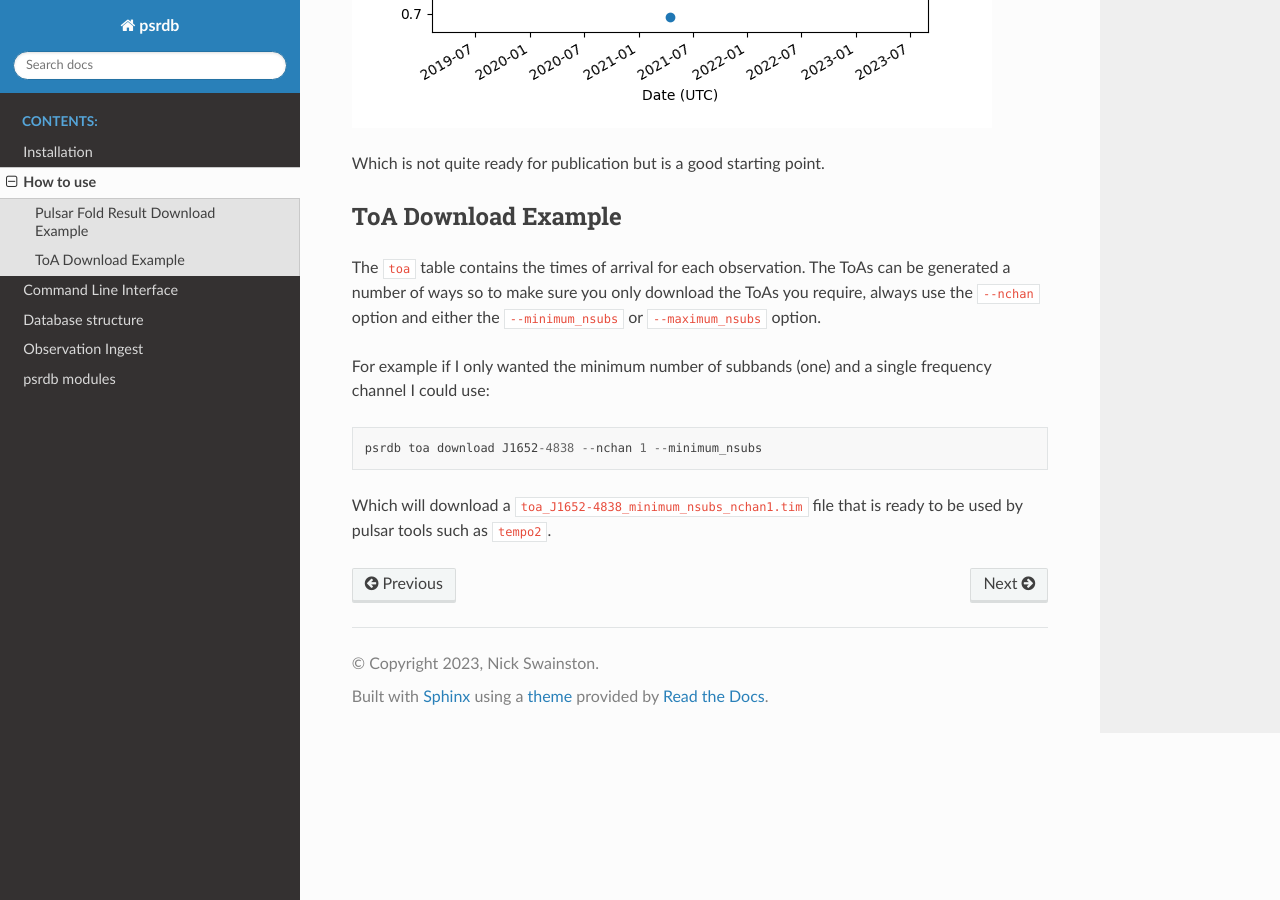
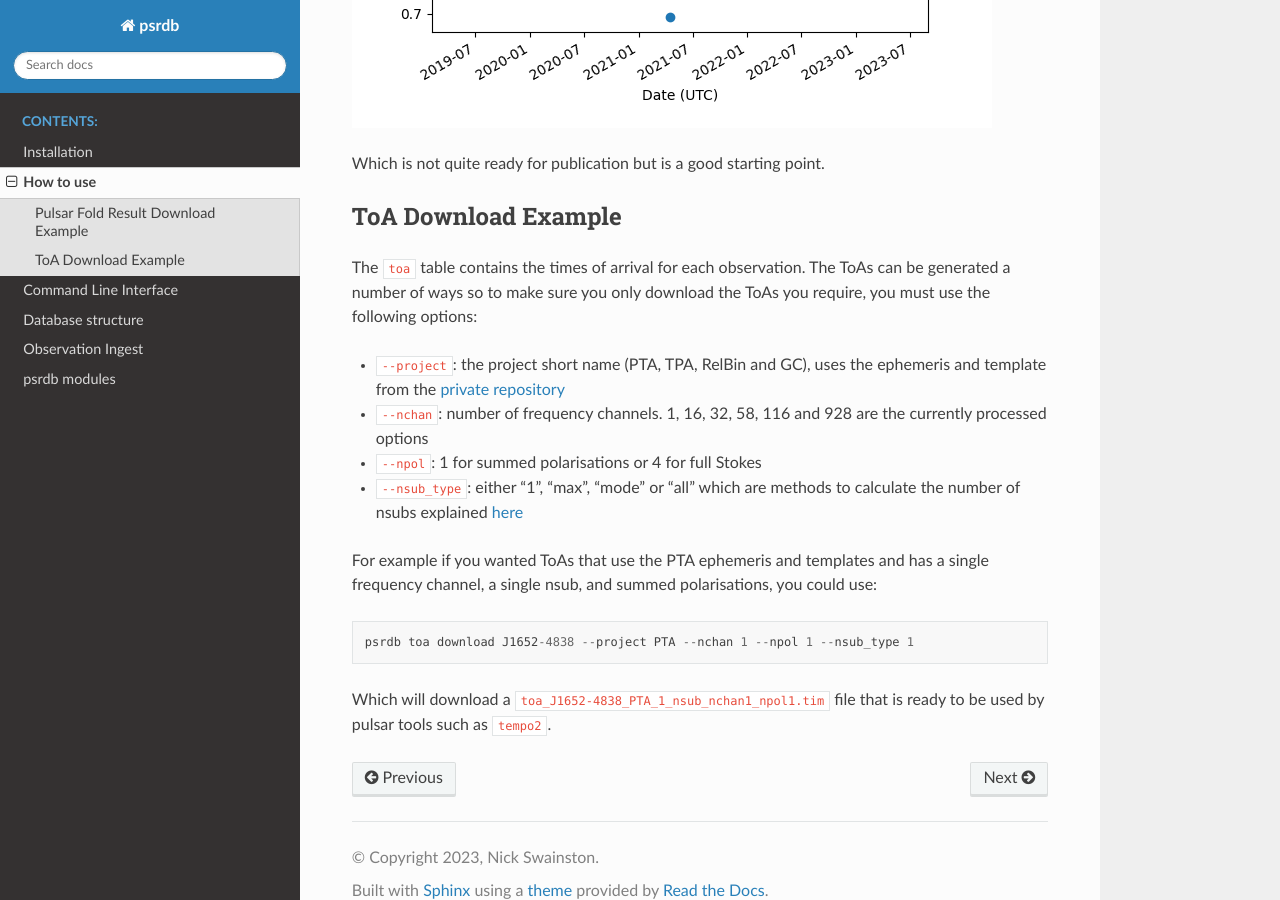
Before and after one commit to OZGrav/psrdb, a Sphinx documentation site: the page built from docs/how_to_use.md, in a window 1280 px wide and 900 px high, scrolled down 1836 px. Built offline with Sphinx 7.4.7 and the Read the Docs theme 2.0.0, drawn with Linux system fonts in a browser that asks for light colours; comment, search, counter and statistics services are not loaded.

Commit message:
Update the psrdb toa example docs to explain the new format

````diff
--- a/docs/how_to_use.md
+++ b/docs/how_to_use.md
@@ -74,12 +74,18 @@ Which is not quite ready for publication but is a good starting point.
 
 The `toa` table contains the times of arrival for each observation.
 The ToAs can be generated a number of ways so to make sure you only download the ToAs you require,
-always use the `--nchan` option and either the `--minimum_nsubs` or `--maximum_nsubs` option.
+you must use the following options:
 
-For example if I only wanted the minimum number of subbands (one) and a single frequency channel I could use:
+- `--project`: the project short name (PTA, TPA, RelBin and GC), uses the ephemeris and template from the [private repository](https://ozgrav.github.io/meerkat_pulsar_docs/ephem_template/)
+- `--nchan`: number of frequency channels. 1, 16, 32, 58, 116 and 928 are the currently processed options
+- `--npol`: 1 for summed polarisations or 4 for full Stokes
+- `--nsub_type`: either "1", "max", "mode" or "all" which are methods to calculate the number of nsubs explained [here](http://localhost:8005/meerkat_pulsar_docs/ozstar_storage/#nsub-types)
+
+
+For example if you wanted ToAs that use the PTA ephemeris and templates and has a single frequency channel, a single nsub, and summed polarisations, you could use:
 
 ```
-psrdb toa download J1652-4838 --nchan 1 --minimum_nsubs
+psrdb toa download J1652-4838 --project PTA --nchan 1 --npol 1 --nsub_type 1
 ```
 
-Which will download a `toa_J1652-4838_minimum_nsubs_nchan1.tim` file that is ready to be used by pulsar tools such as `tempo2`.
+Which will download a `toa_J1652-4838_PTA_1_nsub_nchan1_npol1.tim` file that is ready to be used by pulsar tools such as `tempo2`.
````
